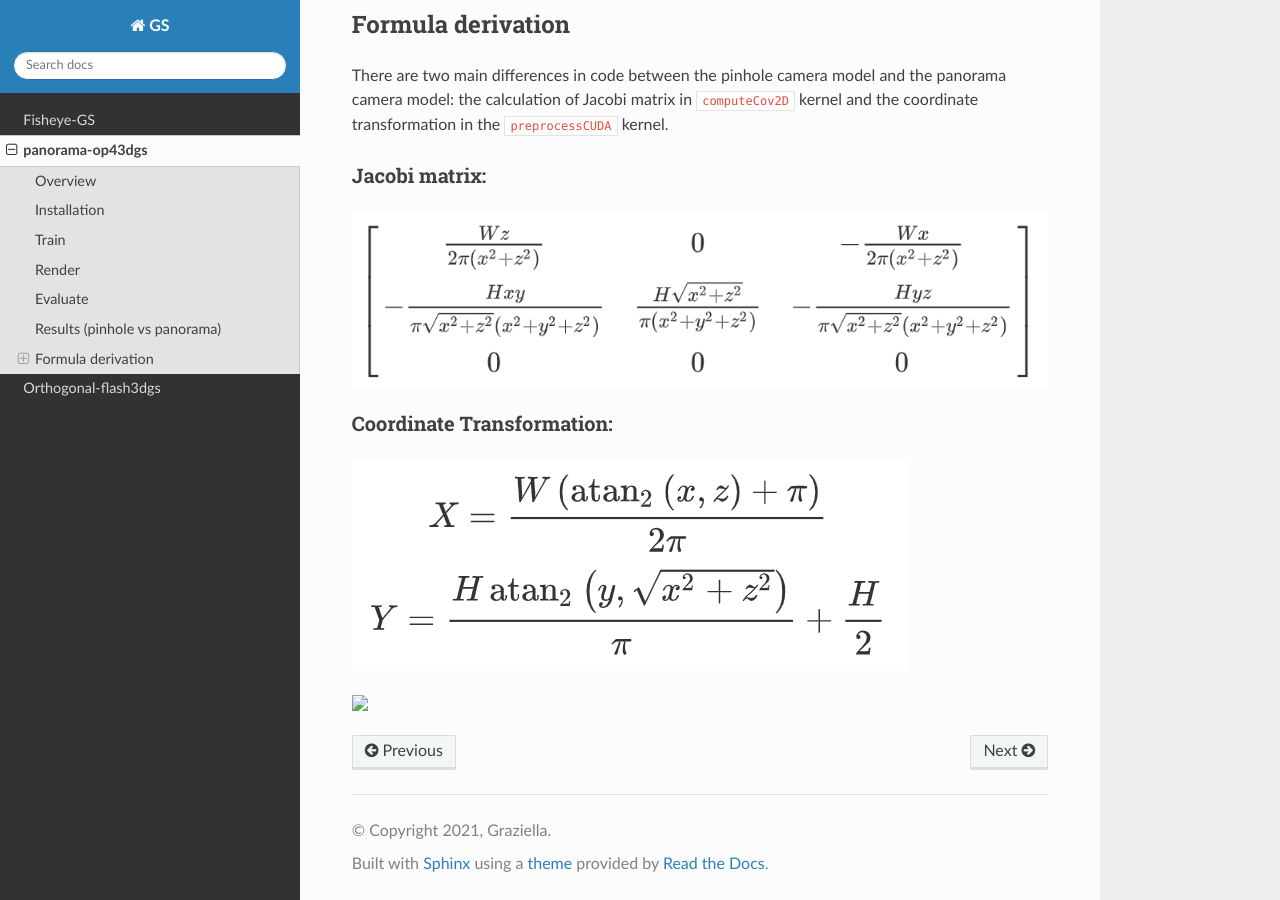
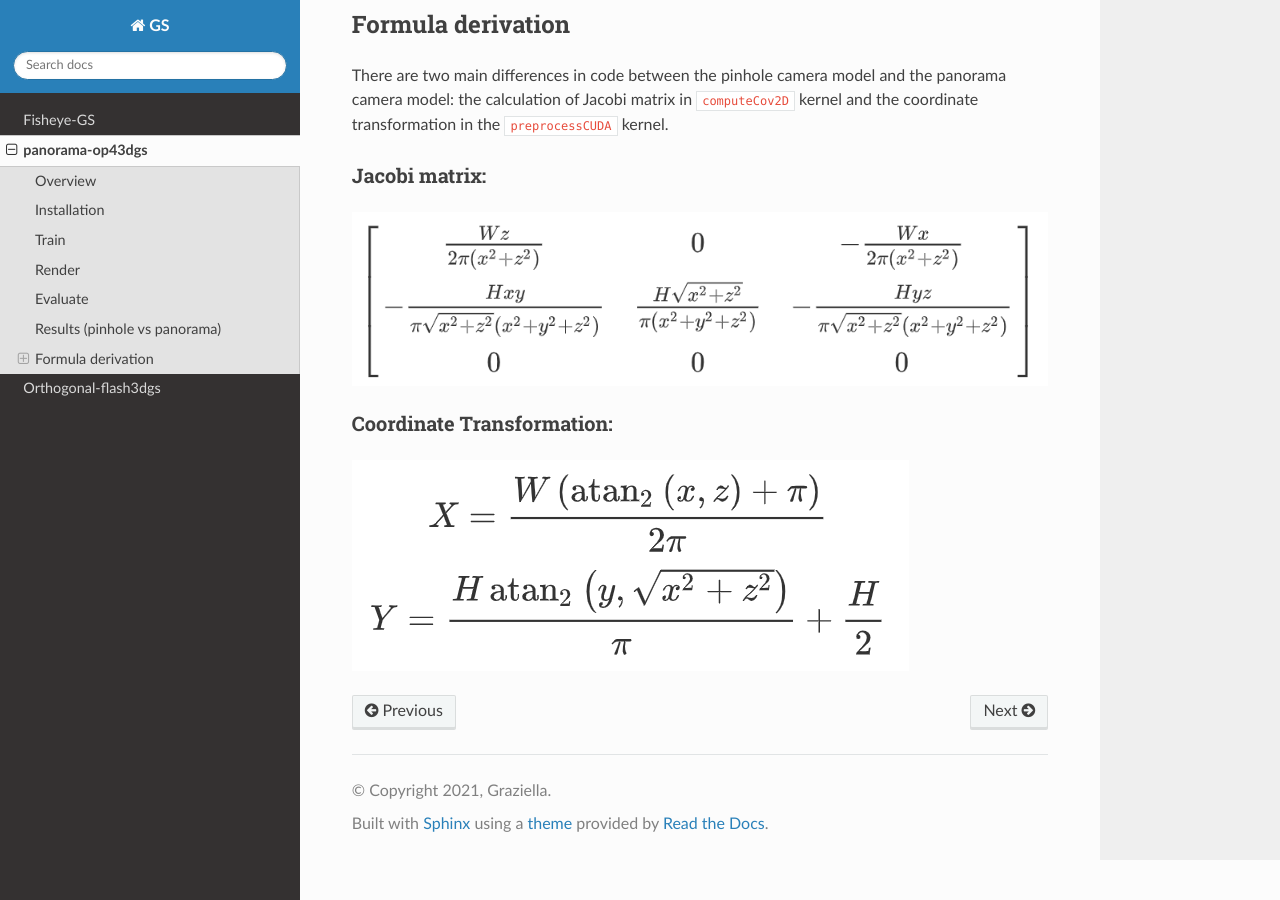
Before and after one commit to zmliao/GS_4_CamModels, a Sphinx documentation site: the page built from docs/source/panorama-op43dGS.md, in a window 1280 px wide and 900 px high, scrolled down 1788 px. Built offline with Sphinx 7.4.7 and the Read the Docs theme 3.1.0, drawn with Linux system fonts in a browser that asks for light colours; grey boxes are pictures that could not be loaded.

Commit message:
Update panorama-op43dGS.md

```diff
--- a/docs/source/panorama-op43dGS.md
+++ b/docs/source/panorama-op43dGS.md
@@ -79,5 +79,3 @@ There are two main differences in code between the pinhole camera model and the
 ### Coordinate Transformation:
 
 ![](assets/xy.png)
-
-<img src="assets/xy.png" width="50%">
```
